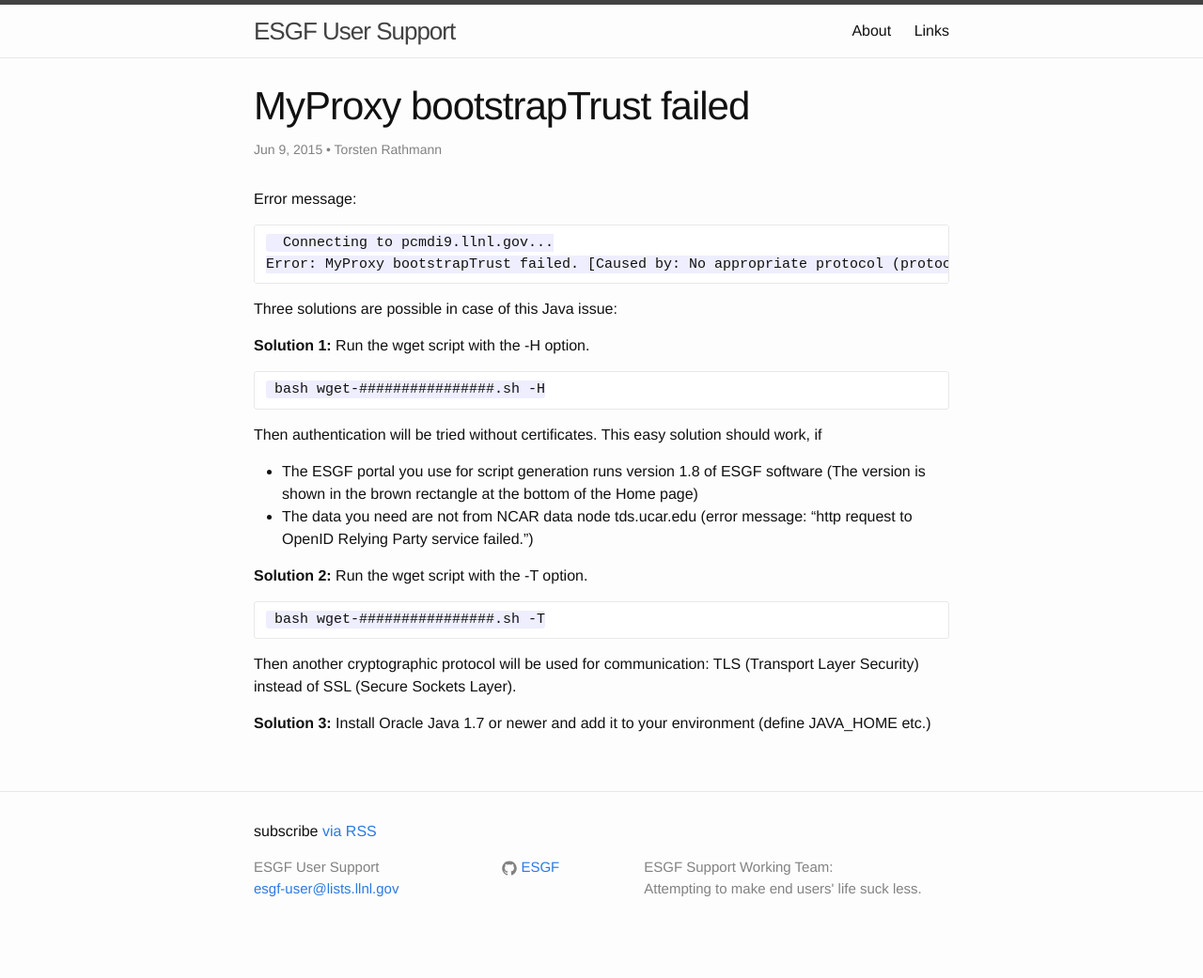
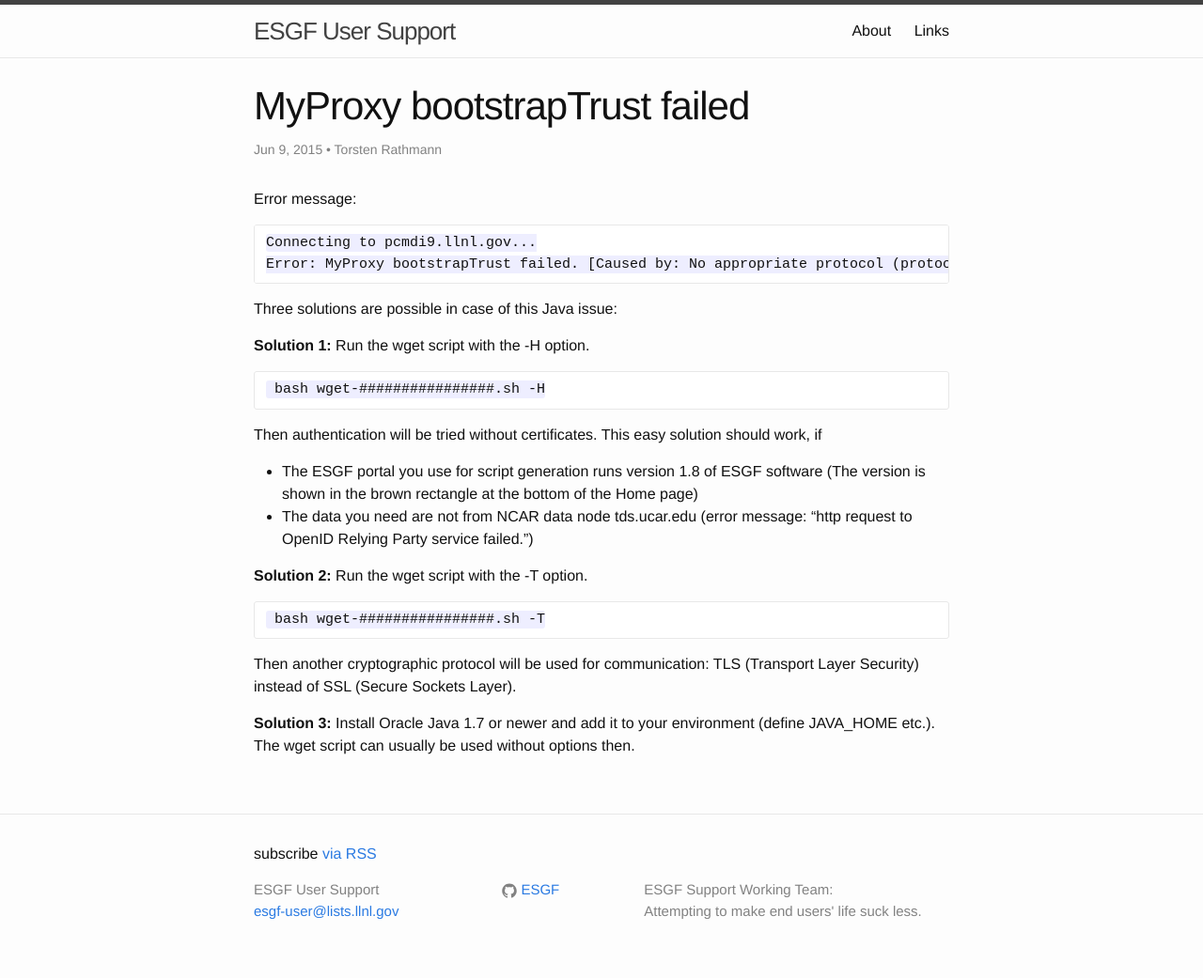
Before and after one commit to ESGF/esgf-swt, a Jekyll site: the page built from _posts/2015-06-09-MyProxy-bootstrapTrust-failed.markdown, in a window 1280 px wide. Shown: the whole page at 94% size. Built offline with Jekyll 4.4.1, drawn with Linux system fonts in a browser that asks for light colours; before the commit the page ends 1017 px from its top, so only the background shows below that.

Commit message:
TR: text appended: "The wget script can usually be used without options then."

```diff
--- a/_posts/2015-06-09-MyProxy-bootstrapTrust-failed.markdown
+++ b/_posts/2015-06-09-MyProxy-bootstrapTrust-failed.markdown
@@ -28,4 +28,4 @@
 
 Then another cryptographic protocol will be used for communication: TLS (Transport Layer Security) instead of SSL (Secure Sockets Layer).
 
-**Solution 3:** Install Oracle Java 1.7 or newer and add it to your environment (define JAVA_HOME etc.)
+**Solution 3:** Install Oracle Java 1.7 or newer and add it to your environment (define JAVA_HOME etc.). The wget script can usually be used without options then.
```
Also changed, not shown: other parts of _posts/2015-06-09-MyProxy-bootstrapTrust-failed.markdown (+2 -2 lines).
